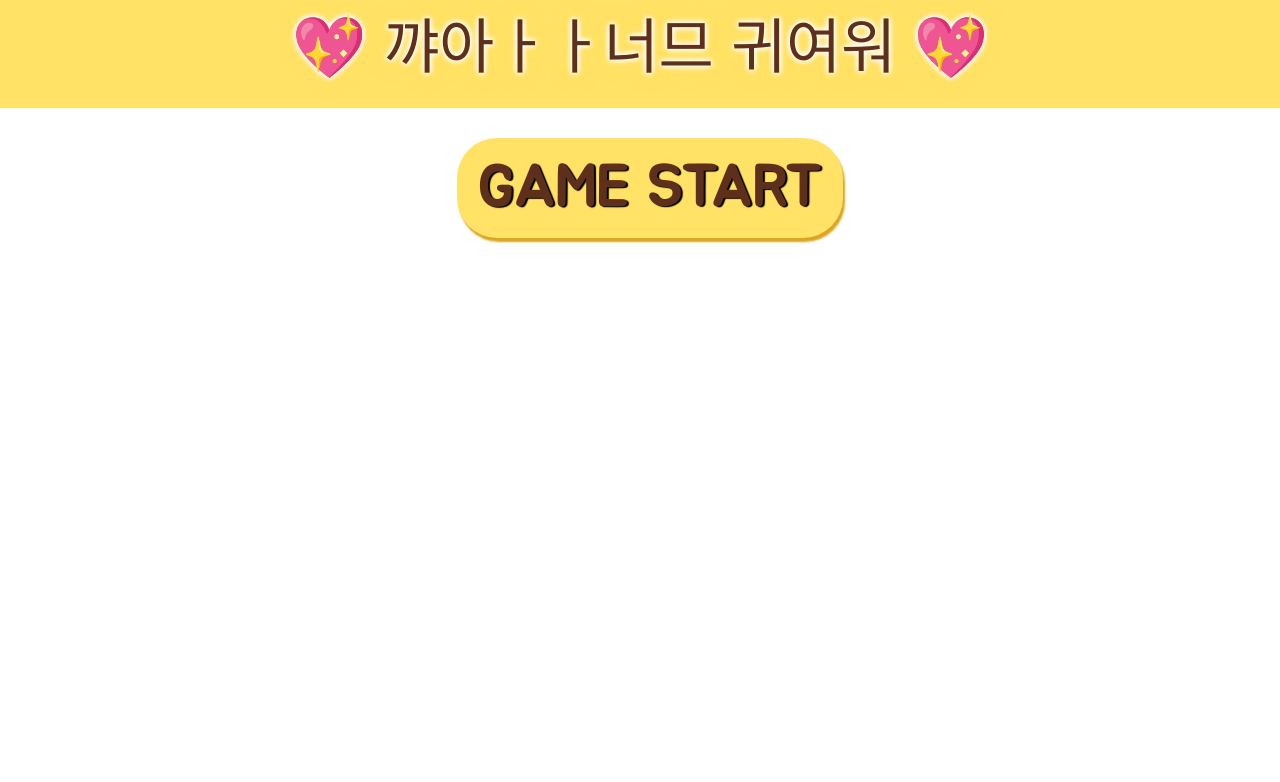
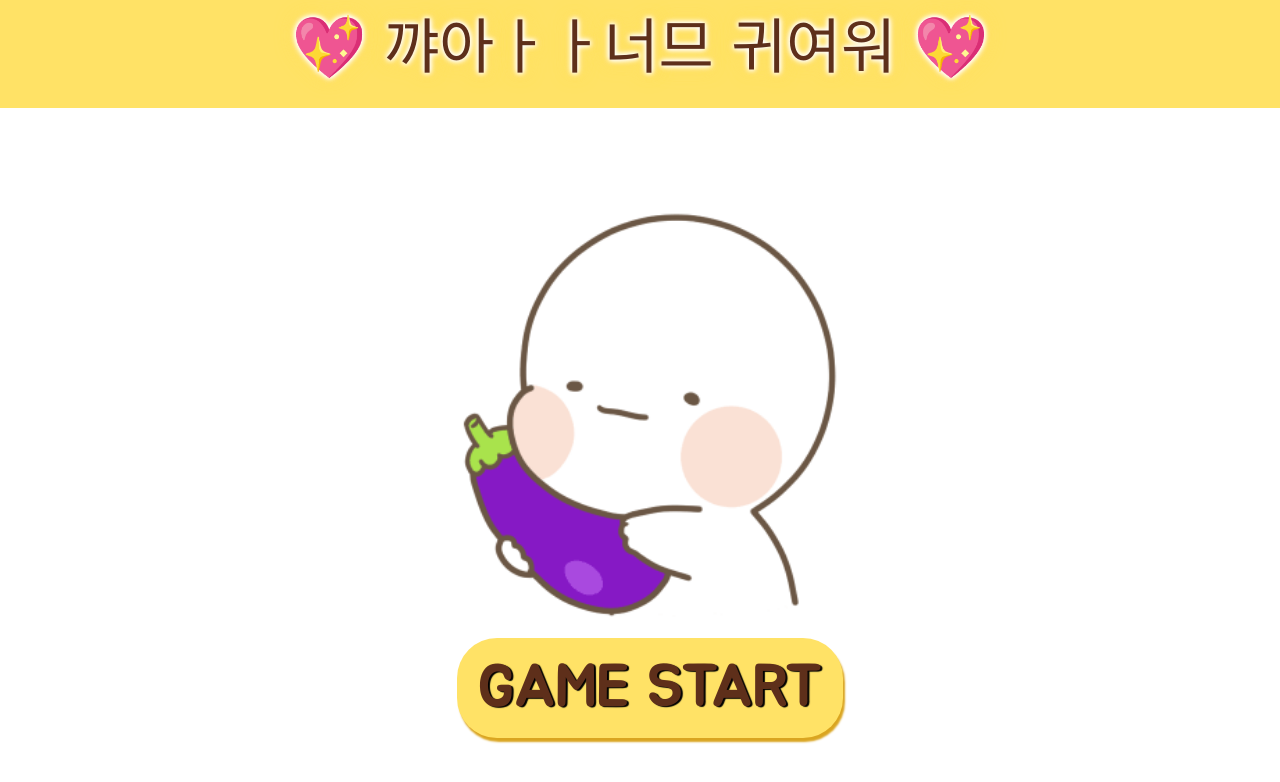
Before and after one commit to THE-SOPT-WEB/hongSeoHee, a React (Create React App) app in the folder week3-ts/: page / in a window 1280 px wide. Shown: the top 782 px of the page. Built offline with nearby package versions, Linux system fonts and the light colour scheme.

Commit message:
chore : ⚙️ 피드백 반영해서타입 네로잉

```diff
--- a/week3-ts/src/components/Intro/IntroMain.tsx
+++ b/week3-ts/src/components/Intro/IntroMain.tsx
@@ -7,6 +7,7 @@ import mainImageUrl from '../../assets/images/메인옴팡이.gif';
 export default function IntroMain() {
   const navigate = useNavigate();
   const handleClick = () => navigate('/worldCup');
+  console.log(mainImageUrl);
   return (
     <StIntroWrapper>
       <StContentImg imgUrl={mainImageUrl} />
@@ -20,7 +21,7 @@ const StIntroWrapper = styled.main`
   justify-content: center;
   align-items: center;
   width: 100%;
-  height: 80%;
+  height: 80vh;
   margin: 1rem;
   overflow: hidden;
 `;
@@ -28,7 +29,6 @@ const StContentImg = styled.div<{ imgUrl: string }>`
   position: relative;
   width: 100%;
   height: 100%;
-  overflow: hidden;
   background: url(${(props) => props.imgUrl});
   background-size: 100% auto;
   background-repeat: no-repeat;
--- a/week3-ts/src/components/WorldCup/WorldCupSection.tsx
+++ b/week3-ts/src/components/WorldCup/WorldCupSection.tsx
@@ -19,7 +19,8 @@ export default function WorldCupSection(props: WorldCupSectionProps) {
   const navigate = useNavigate();
 
   const handleClickImage = (emoticon: EmoticonItem) => (event: React.MouseEvent<HTMLDivElement>) => {
-    const image = event.target as HTMLDivElement;
+    if (event.target instanceof HTMLDivElement) {
+      const image = event.target;
       image.classList.add('imageClick');
 
       setTimeout(() => {
@@ -41,6 +42,7 @@ export default function WorldCupSection(props: WorldCupSectionProps) {
           }
         }
       }, 1000);
+    }
   };
   if (emoticons.length === 0) return <StWorldCupWrapper />;
   console.log(winners);
```
Lines whose indentation alone changed are shown as unchanged.
